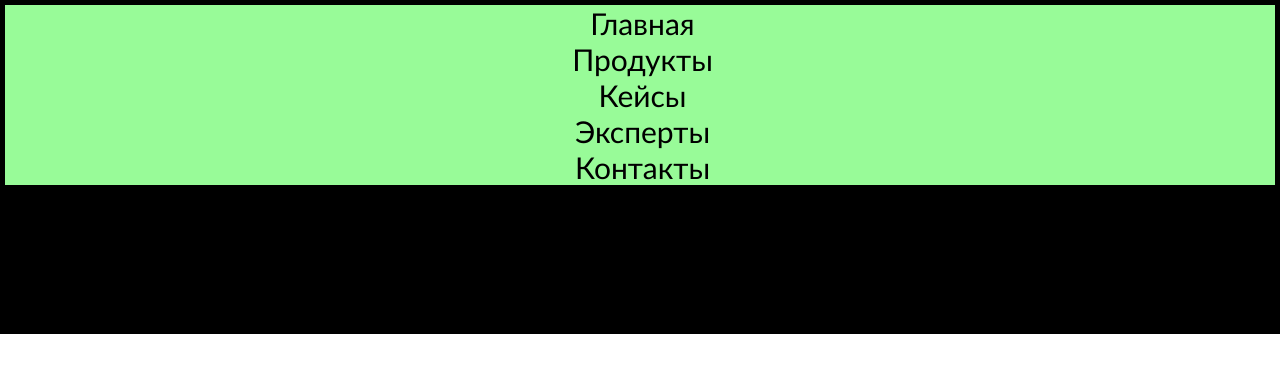
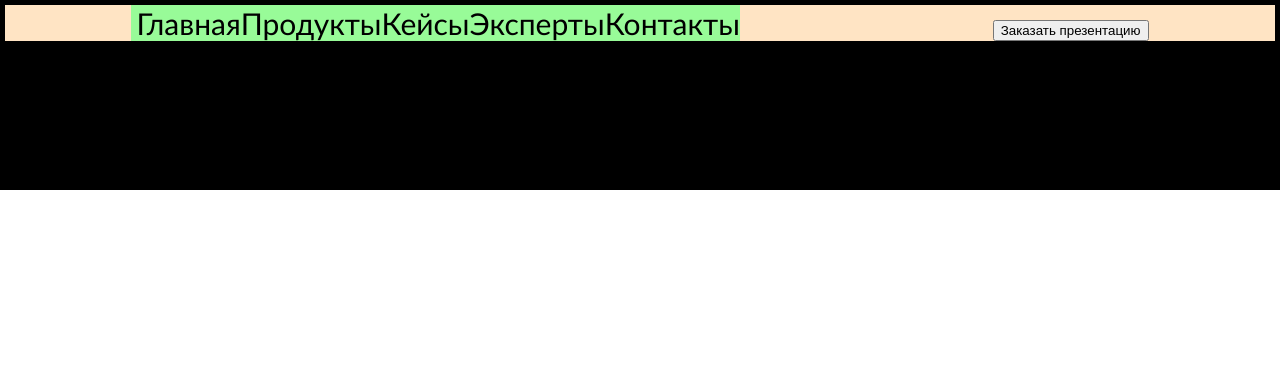
Before and after one commit to u-minerwa/test-job-app, a React (Create React App) app: page /mainpage in a window 1280 px wide. Shown: the top 372 px of the page. Built offline with nearby package versions, Linux system fonts and the light colour scheme.

Commit message:
navmenu flex

```diff
--- a/src/components/Header/Header.jsx
+++ b/src/components/Header/Header.jsx
@@ -1,12 +1,14 @@
 import React from "react";
 import classes from './Header.module.css';
 import NavMenu from "./NavMenu/NavMenu";
+import Prezentation from "./Prezentation/Prezentation";
 
 function Header() {
     return (
-        <header className={classes.header}>
+        <div className={classes.header}>
             <NavMenu />
-        </header>
+            <Prezentation />
+        </div>
     )
 }
 
--- a/src/components/Header/Header.module.css
+++ b/src/components/Header/Header.module.css
@@ -1,5 +1,8 @@
 .header {
-    grid-area: header;
+    display: flex;
+    flex-direction: row;
+    justify-content: space-around;
+    align-items: center;
     background-color: bisque;
     text-align: center;
 }
--- a/src/components/Header/NavMenu/NavMenu.module.css
+++ b/src/components/Header/NavMenu/NavMenu.module.css
@@ -1,8 +1,8 @@
 .navigationmenu {
-    grid-area: navmenu;
+    display: flex;
+    flex-direction: row;
     background-color: palegreen;
     padding-left: 5px;
-    min-width: 150px;
 }
 
 .navigationmenu a {
--- /dev/null
+++ b/src/components/Header/Prezentation/Prezentation.jsx
@@ -0,0 +1,12 @@
+import React from "react";
+import classes from './Prezentation.module.css';
+
+function Prezentation() {
+    return (
+        <div className={classes.prezentation}>
+            <button type="button">Заказать презентацию</button>
+        </div>
+    )
+}
+
+export default Prezentation;
```
Also changed, not shown: src/components/Header/Prezentation/Prezentation.module.css (added).
